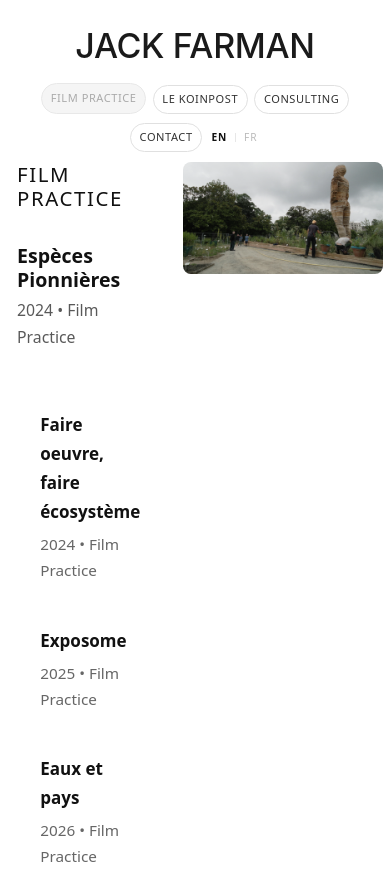
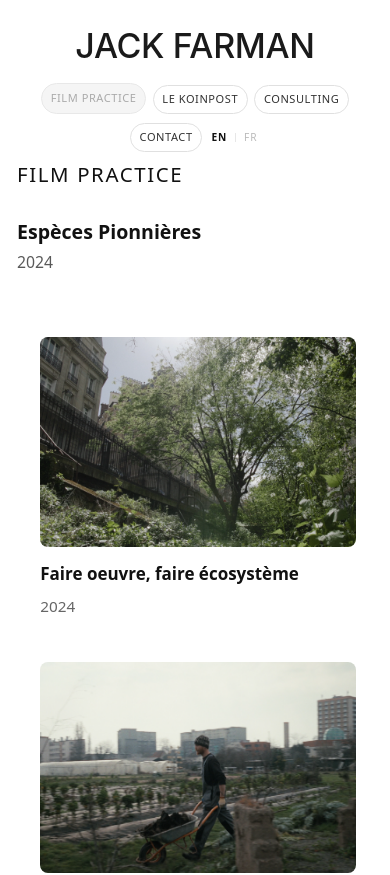
Before and after one commit to DanielPini/jack-farman-portfolio, a React (Vite) app: page /film-practice in a window 390 px wide. Shown: the top 875 px of the page. Built offline with nearby package versions, Linux system fonts and the light colour scheme.

Commit message:
Changed hover state in film practice page to be mobile friendly

```diff
--- a/src/components/work/WorkItem.tsx
+++ b/src/components/work/WorkItem.tsx
@@ -12,21 +12,29 @@ export default function WorkItem({ project }: Props) {
   const { lang } = useLang();
   const t = translations[lang].filmPractice;
 
+  const href = `/film-practice/${project.slug ?? project.id}`;
+
   return (
     <motion.div
       className="work-list-item"
       whileHover={{ x: 6 }}
       transition={{ duration: 0.2 }}
     >
+      {project.images?.[0] && (
+        <Link to={href} tabIndex={-1} aria-hidden>
+          <img
+            src={project.images[0]}
+            alt=""
+            className="work-card-image"
+          />
+        </Link>
+      )}
       <div className="work-list-item-content">
-        <Link
-          to={`/film-practice/${project.slug ?? project.id}`}
-          className="work-list-item-title"
-        >
+        <Link to={href} className="work-list-item-title">
           {project.title}
         </Link>
         <div className="work-list-item-meta">
-          {project.year} • {project.category || t.film}
+          {project.year}
         </div>
       </div>
     </motion.div>
--- a/src/components/work/WorkList.tsx
+++ b/src/components/work/WorkList.tsx
@@ -94,7 +94,7 @@ export default function WorkList({ onHover }: Props) {
                         {series.title}
                       </Link>
                       <div className="work-series-meta">
-                        {series.year} • {series.category || t.film}
+                        {series.year}
                       </div>
                     </motion.div>
 
--- a/src/styles/globals.css
+++ b/src/styles/globals.css
@@ -280,6 +280,10 @@ p {
 .work-right {
   position: relative;
   padding-top: 0;
+}
+
+.work-card-image {
+  display: none;
 }
 
 .work-credits {
@@ -742,25 +746,26 @@ p {
   }
 
   .work-container {
-    grid-template-columns: 1fr 200px;
+    grid-template-columns: 1fr;
     gap: 1.5rem;
-    align-items: flex-start;
   }
 
   .work-left {
     padding-top: 0;
   }
 
-  .work-center {
-    min-height: 200px;
-    width: 200px;
-    position: sticky;
-    top: 100px;
+  .work-center,
+  .work-right {
+    display: none;
   }
 
-  .work-right {
-    padding-top: 0;
-    display: none;
+  .work-card-image {
+    display: block;
+    width: 100%;
+    aspect-ratio: 3 / 2;
+    object-fit: cover;
+    border-radius: 8px;
+    margin-bottom: 0.75rem;
   }
 }
 
```
